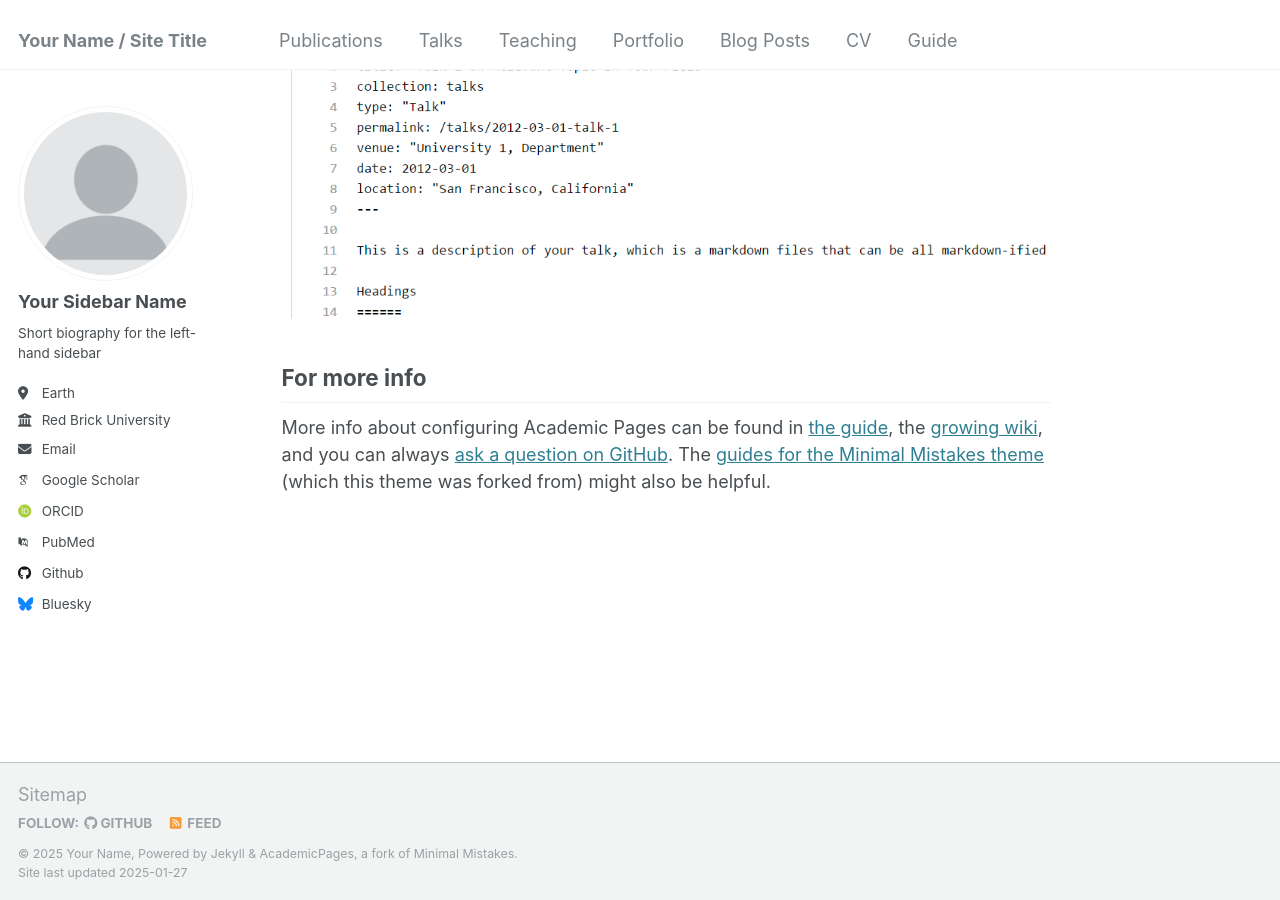
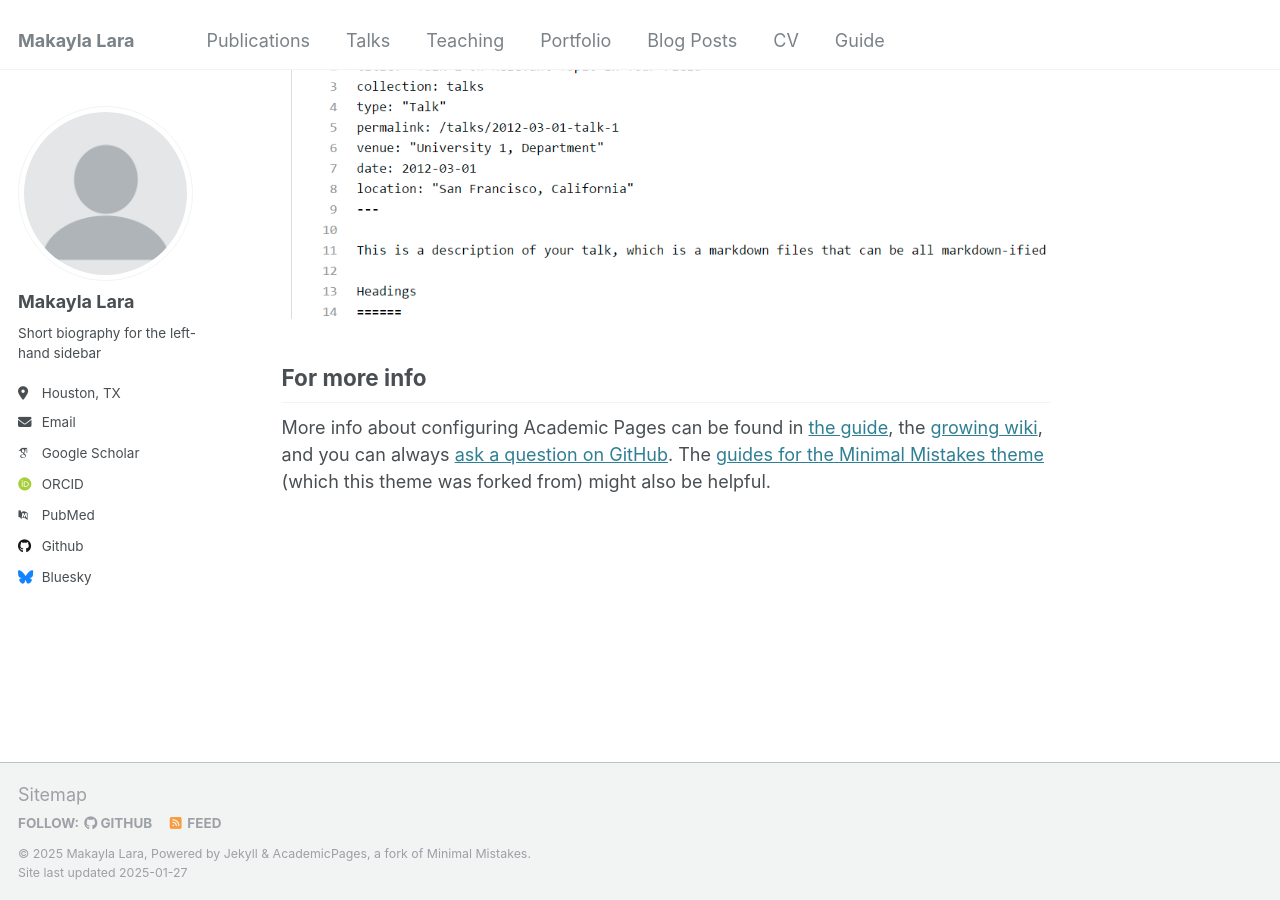
Before and after one commit to makssla/makssla.github.io, a Jekyll site: the page built from _pages/about.md, in a window 1280 px wide and 900 px high, scrolled down 2643 px. Built offline with Jekyll 4.4.1, drawn with Linux system fonts in a browser that asks for light colours; some web fonts are replaced.

Commit message:
Update _config.yml

```diff
--- a/_config.yml
+++ b/_config.yml
@@ -8,13 +8,13 @@
 
 # Basic Site Settings
 locale                   : "en-US"
-title                    : "Your Name / Site Title"
+title                    : "Makayla Lara"
 title_separator          : "-"
-name                     : &name "Your Name"
+name                     : &name "Makayla Lara"
 description              : &description "personal description"
-url                      : https://academicpages.github.io # the base hostname & protocol for your site e.g. "https://[your GitHub username].github.io"
+url                      : https://makssla.github.io # the base hostname & protocol for your site e.g. "https://[your GitHub username].github.io"
 baseurl                  : "" # the subpath of your site, e.g. "/blog"
-repository               : "academicpages/academicpages.github.io"
+repository               : "makssla/makssla.github.io"
 
 # Site Author - The following control what appear as part of the author content on the side bar.
 #               If a field is blank the icon and link will not appear, otherwise it will be shown.
@@ -22,11 +22,11 @@ repository               : "academicpages/academicpages.github.io"
 author:
   # Biographic information
   avatar           : "profile.png"
-  name             : "Your Sidebar Name"
+  name             : "Makayla Lara"
   pronouns         : # example: "she/her"
   bio              : "Short biography for the left-hand sidebar"
-  location         : "Earth"
-  employer         : "Red Brick University"
+  location         : "Houston, TX"
+  employer         : #
   uri              : # URL
   email            : "none@example.org"
 
@@ -44,7 +44,7 @@ author:
   bitbucket        : # Username - Update with your username on the site
   codepen          : # Username
   dribbble         : # Username
-  github           : "academicpages"
+  github           : "makssla"
   kaggle           : # Username
   stackoverflow    : # User number or user number and name (i.e., use "1" or "1/jeff-atwood")
 
```
